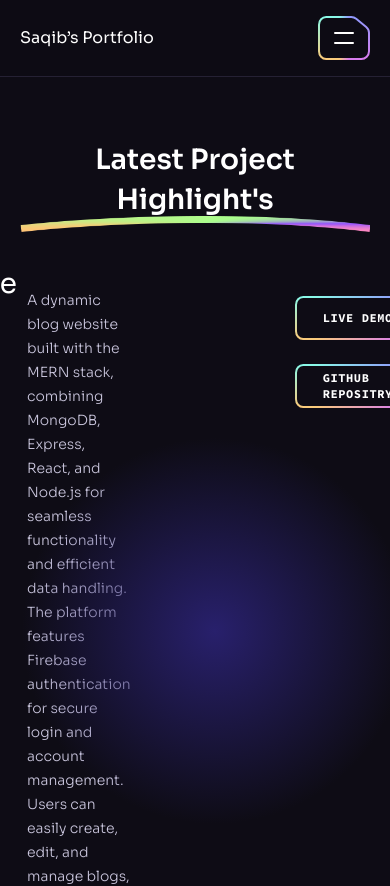
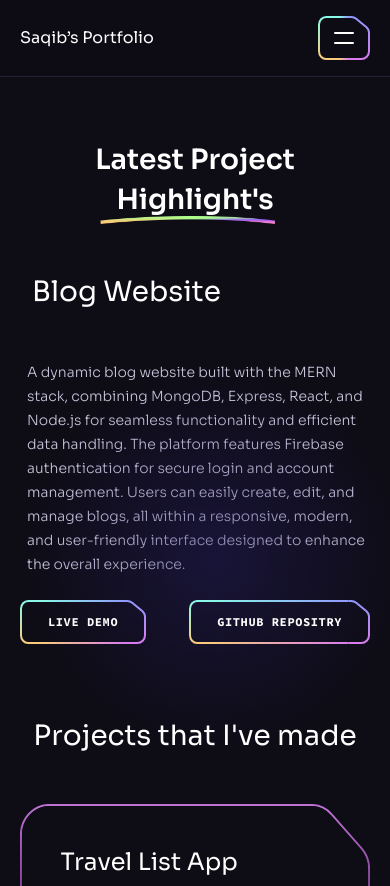
Before and after one commit to saqib-2002/portfolio-website, a React (Vite) app: page /projects in a window 390 px wide. Shown: the top 886 px of the page. Built offline with nearby package versions, Linux system fonts and the light colour scheme.

Commit message:
projects component responsiveness

```diff
--- a/src/App.jsx
+++ b/src/App.jsx
@@ -13,7 +13,7 @@ import Footer from "./components/Footer.jsx";
 
 import About from "./pages/About.jsx";
 import ContactForm from "./pages/ContactForm.jsx";
-import Projects from "./components/Projects.jsx";
+import Projects from "./pages/Projects.jsx";
 import Error404 from "./components/Error404.jsx";
 
 const RootLayout = () => {
@@ -40,7 +40,7 @@ const HomePage = () => {
 const ErrorPage = () => {
   return (
     <>
-      <Header />
+      <Navbar />
       <Error404 />
       <Footer />
     </>
--- a/src/components/Projects.jsx
+++ /dev/null
@@ -1,63 +0,0 @@
-import Card from "./Card";
-import Heading from "./Heading";
-import Section from "./Section";
-import { curve } from "../assets";
-import { BackgroundCircles } from "./design/Hero";
-import GradientLight from "./design/GradientLight";
-import Button from "./Button";
-
-const Projects = () => {
-  return (
-    <>
-      <Section
-        id="features"
-        crosses
-        crossesOffset="lg:translate-y-[5.25rem]"
-        customPaddings
-        className="-mt-[5.25rem] pt-[14rem]"
-      >
-        <div className="container relative z-1 mx-auto mb-[4rem] max-w-[56rem] text-center md:mb-20 lg:mb-[6rem]">
-          <span className="relative inline-block">
-            <Heading title="Latest Project Highlight's" className="h1" />
-            <img
-              src={curve}
-              className="absolute left-0 top-[4.75rem] w-full xl:-mt-2"
-              width={624}
-              height={28}
-              alt="curve"
-            />
-          </span>
-        </div>
-
-        <div className="container relative -top-[4.25rem] right-[12rem]">
-          <Heading title="Blog Website" className="h4" />
-        </div>
-        <div className="container relative max-w-[56rem] translate-y-[1rem]">
-          <GradientLight />
-          <BackgroundCircles />
-        </div>
-
-        <div className="container flex gap-4">
-          <p className="body-2 -mt-[8.25rem] mb-6 ml-[2%] max-w-2xl text-n-2 lg:mb-8">
-            A dynamic blog website built with the MERN stack, combining MongoDB,
-            Express, React, and Node.js for seamless functionality and efficient
-            data handling. The platform features Firebase authentication for
-            secure login and account management. Users can easily create, edit,
-            and manage blogs, all within a responsive, modern, and user-friendly
-            interface designed to enhance the overall experience.
-          </p>
-          <div className="z-1 -mt-[7.75rem] mb-[10rem] ml-[9.25rem] flex flex-col">
-            <Button link="http://google.com" className="mb-6">
-              Live Demo
-            </Button>
-            <Button link="/">Github Repositry</Button>
-          </div>
-        </div>
-
-        <div className="container relative">Hello</div>
-        <Card />
-      </Section>
-    </>
-  );
-};
-export default Projects;
--- /dev/null
+++ b/src/pages/Projects.jsx
@@ -0,0 +1,65 @@
+import Card from "../components/Card";
+import Heading from "../components/Heading";
+import Section from "../components/Section";
+import { curve } from "../assets";
+import { BackgroundCircles } from "../components/design/Hero";
+import GradientLight from "../components/design/GradientLight";
+import Button from "../components/Button";
+
+const Projects = () => {
+  return (
+    <>
+      <Section
+        id="features"
+        crosses
+        crossesOffset="lg:translate-y-[5.25rem]"
+        customPaddings
+        className="-mt-[5.25rem] pt-[14rem]"
+      >
+        <div className="container relative z-1 mx-auto mb-[0.25rem] max-w-[56rem] text-center md:mb-[5.25rem]">
+          <span className="relative inline-block">
+            <Heading
+              title="Latest Project Highlight's"
+              className="h1 max-sm:flex max-sm:justify-center"
+            />
+            <img
+              src={curve}
+              className="absolute left-0 top-[4.25rem] w-full max-sm:left-[5rem] max-sm:top-[4.75rem] max-sm:w-1/2 xl:-mt-2"
+              width={624}
+              height={28}
+              alt="curve"
+            />
+          </span>
+        </div>
+
+        <Heading
+          title="Blog Website"
+          className="h4 ml-[2rem] md:ml-[5.25rem]"
+        />
+
+        <div className="container relative max-w-[56rem] translate-y-[0.25rem] max-sm:opacity-40">
+          <GradientLight />
+          <BackgroundCircles />
+        </div>
+
+        <div className="container sm:flex sm:gap-4">
+          <p className="body-2 mb-6 ml-[2%] max-w-2xl text-n-2 lg:mb-8">
+            A dynamic blog website built with the MERN stack, combining MongoDB,
+            Express, React, and Node.js for seamless functionality and efficient
+            data handling. The platform features Firebase authentication for
+            secure login and account management. Users can easily create, edit,
+            and manage blogs, all within a responsive, modern, and user-friendly
+            interface designed to enhance the overall experience.
+          </p>
+          <div className="relative z-1 mb-[2rem] flex justify-between sm:left-[25%] md:flex-col md:justify-center md:space-y-8">
+            <Button link="http://google.com">Live Demo</Button>
+            <Button link="/">Github Repositry</Button>
+          </div>
+        </div>
+
+        <Card />
+      </Section>
+    </>
+  );
+};
+export default Projects;
```
